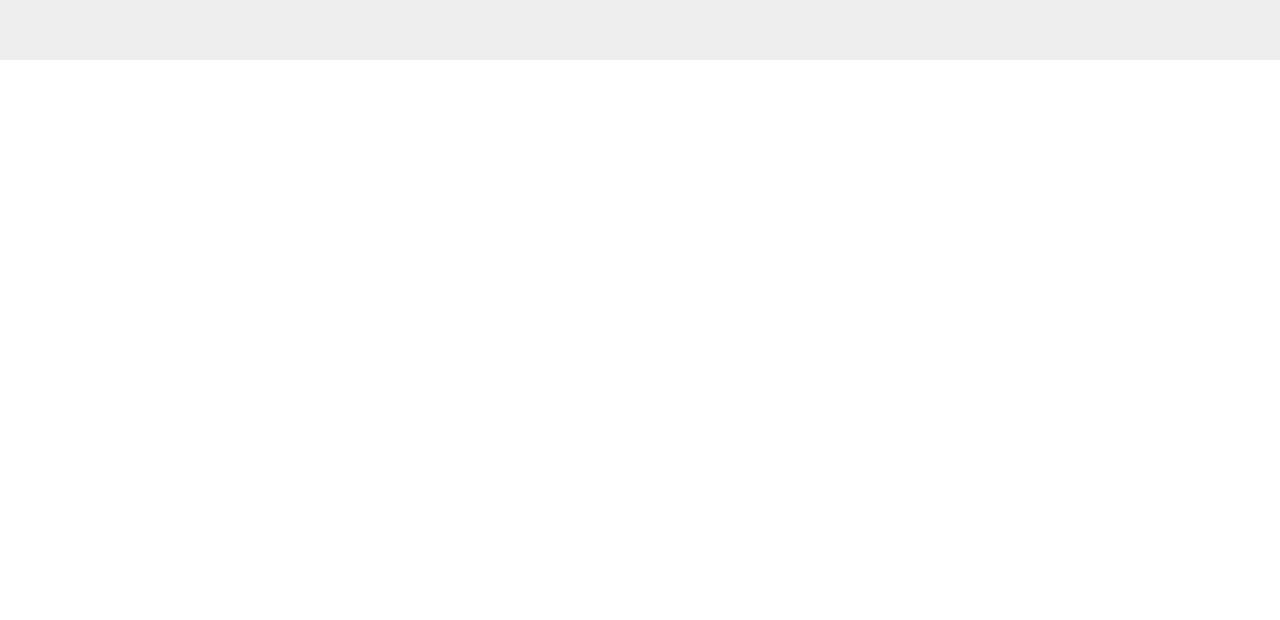
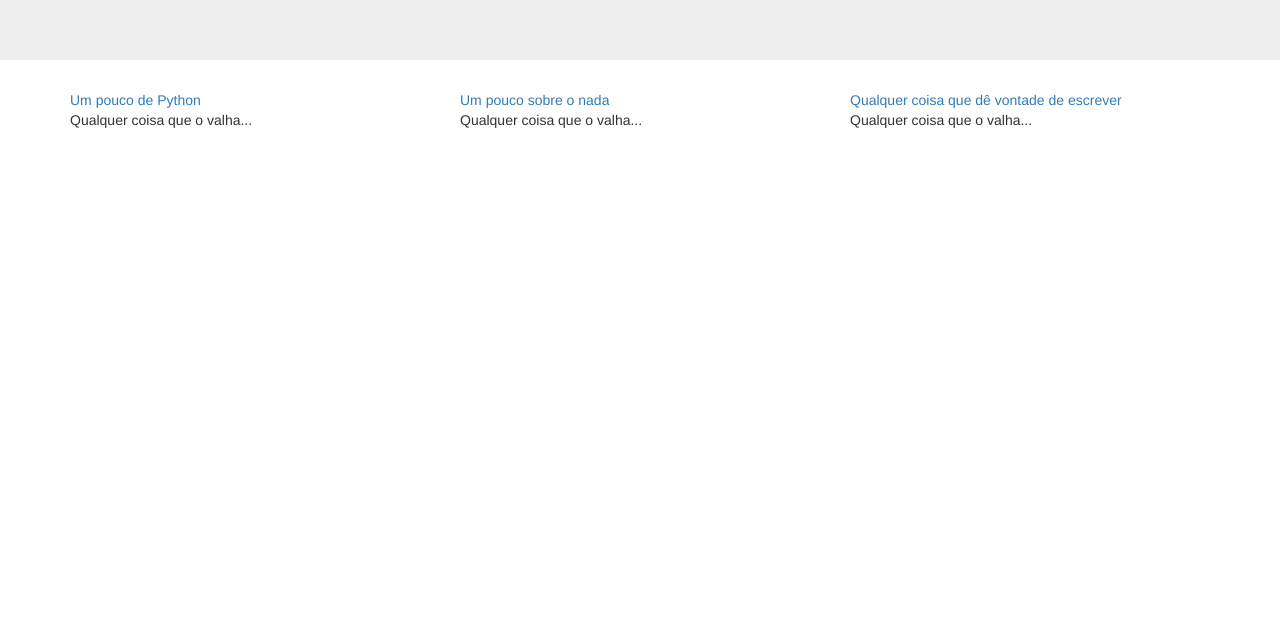
Before and after one commit to dunossauro/z4r4tu5tr4.github.io, a plain HTML site: page index.html in a window 1280 px wide. Shown: the part 180-800 px from the top of the page. Drawn offline with nearby package versions, Linux system fonts and the light colour scheme.

Commit message:
Estrutura inicial

```diff
--- a/index.html
+++ b/index.html
@@ -9,4 +9,21 @@
     <h1>Eduardo Mendes</h1>
     <p>Escrevendo sobre nada e tudo ao mesmo tempo</p>
   </div>
+
+  <div class="container">
+    <div class="row">
+      <div class="col-sm-4">
+        <a href="python.html"> Um pouco de Python</a>
+        <p>Qualquer coisa que o valha...</p>
+      </div>
+      <div class="col-sm-4">
+        <a href="poemas.html"> Um pouco sobre o nada</a>
+        <p>Qualquer coisa que o valha...</p>
+      </div>
+      <div class="col-sm-4">
+        <a href="xxx.html"> Qualquer coisa que dê vontade de escrever</a>
+        <p>Qualquer coisa que o valha...</p>
+      </div>
+    </div>
+  </div>
 </body>
```
Also changed, not shown: poemas.html (added, +5 -0 lines), python.html (added, +5 -0 lines), xxx.html (added, +5 -0 lines).
